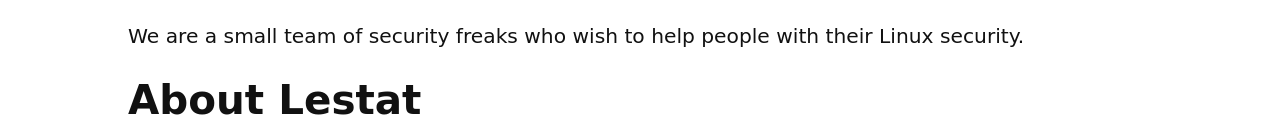
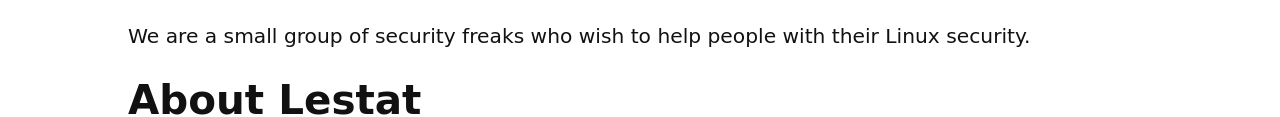
Before and after one commit to anon-lestat/anon-lestat.github.io, a plain HTML site: page index.html in a window 1280 px wide. Shown: the part 177-294 px from the top of the page. Drawn offline with Linux system fonts and the light colour scheme.

Commit message:
Update index.html

```diff
--- a/index.html
+++ b/index.html
@@ -15,7 +15,7 @@
   </ul>
   </nav>
   <h1>Security Masochism</h1>
-  <p>We are a small team of security freaks who wish to help people with their Linux security.</p>
+  <p>We are a small group of security freaks who wish to help people with their Linux security.</p>
   <h1>About Lestat</h1>
   <p>Im a security freak studying cyber-security. I often try to test Whonix WIP software, write my own thingies like our kernel above or try to contribute to other peoples work as much as possible.</p>
   <h1>About Methodman</h1>
```
